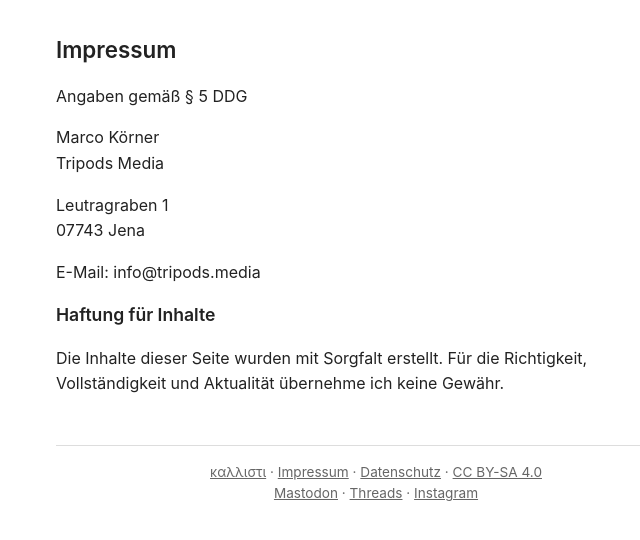
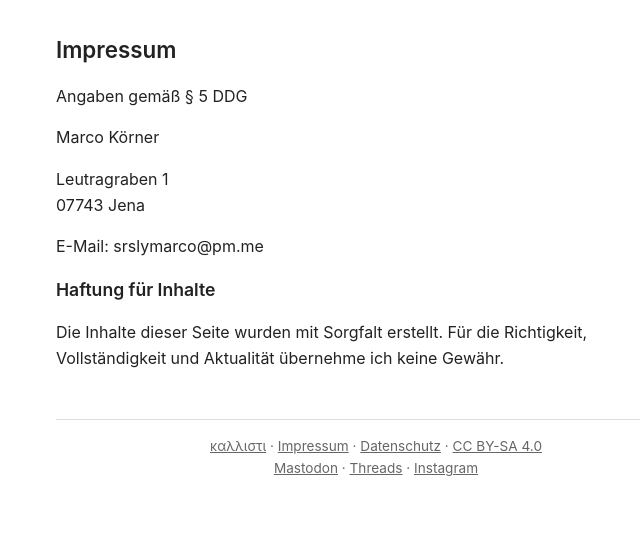
Before and after one commit to srslymarco/kallisti, a Jekyll site: the page built from IMPRESSUM.md, in a window 1280 px wide. Shown: the top 540 px of the page, without its empty margins (264-904 px from the left). Built offline with Jekyll 4.4.1, drawn with Linux system fonts in a browser that asks for light colours.

Commit message:
Impressum: Verlagsname und Verlags-Mail entfernt
Tripods Media und info@tripods.media verknüpften kallisti direkt mit
dem Verlag von A. M. Brandt. Kontakt jetzt über srslymarco@pm.me.

Co-Authored-By: Claude Opus 5.5 <noreply@anthropic.com>
Claude-Session: https://claude.ai/code/session_019BfhgqYJs7urEf9qyb5RuY

```diff
--- a/IMPRESSUM.md
+++ b/IMPRESSUM.md
@@ -6,13 +6,12 @@ title: Impressum
 
 Angaben gemäß § 5 DDG
 
-Marco Körner\
-Tripods Media
+Marco Körner
 
 Leutragraben 1\
 07743 Jena
 
-E-Mail: info@tripods.media
+E-Mail: srslymarco@pm.me
 
 ## Haftung für Inhalte
 
```
